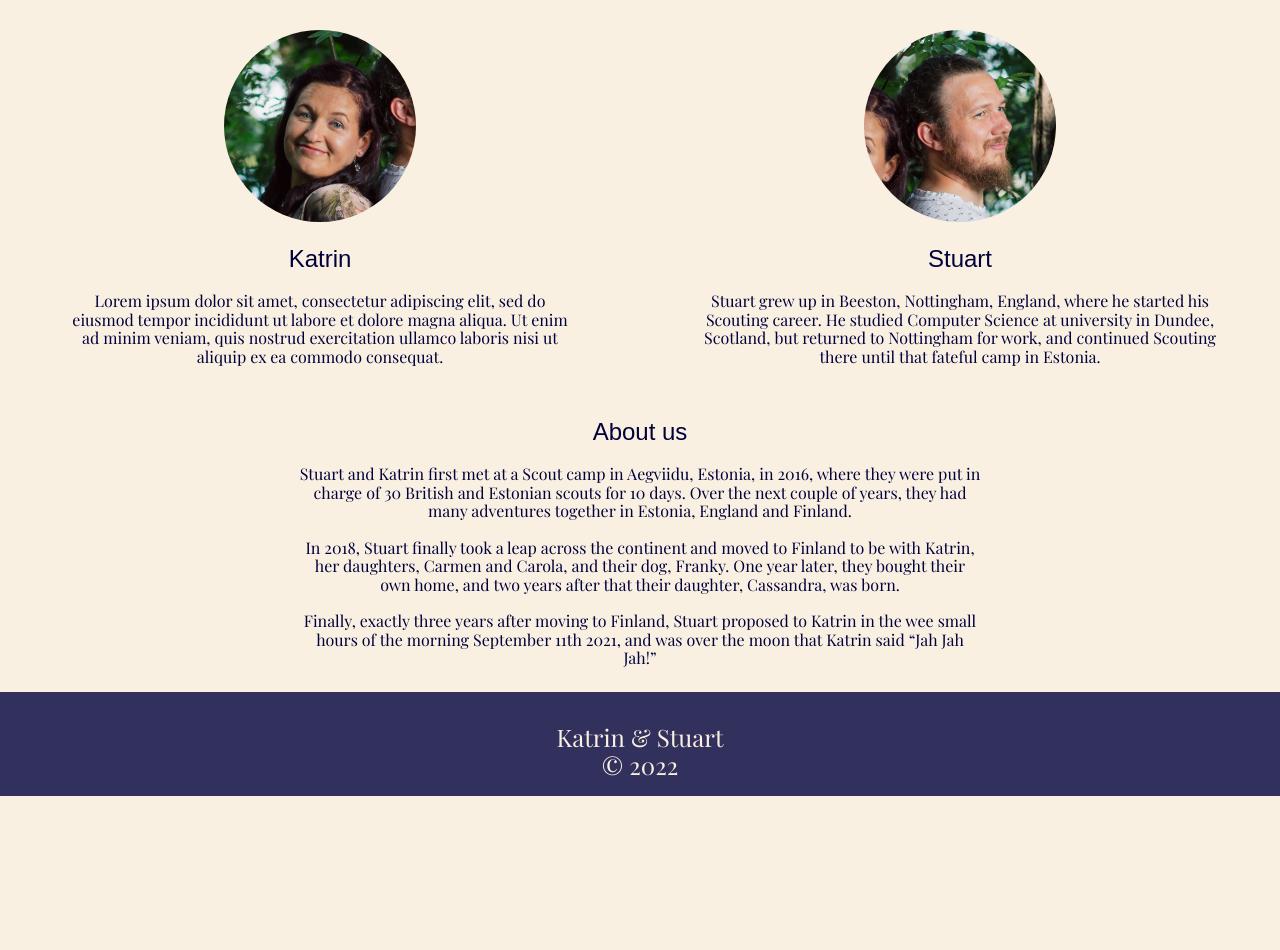
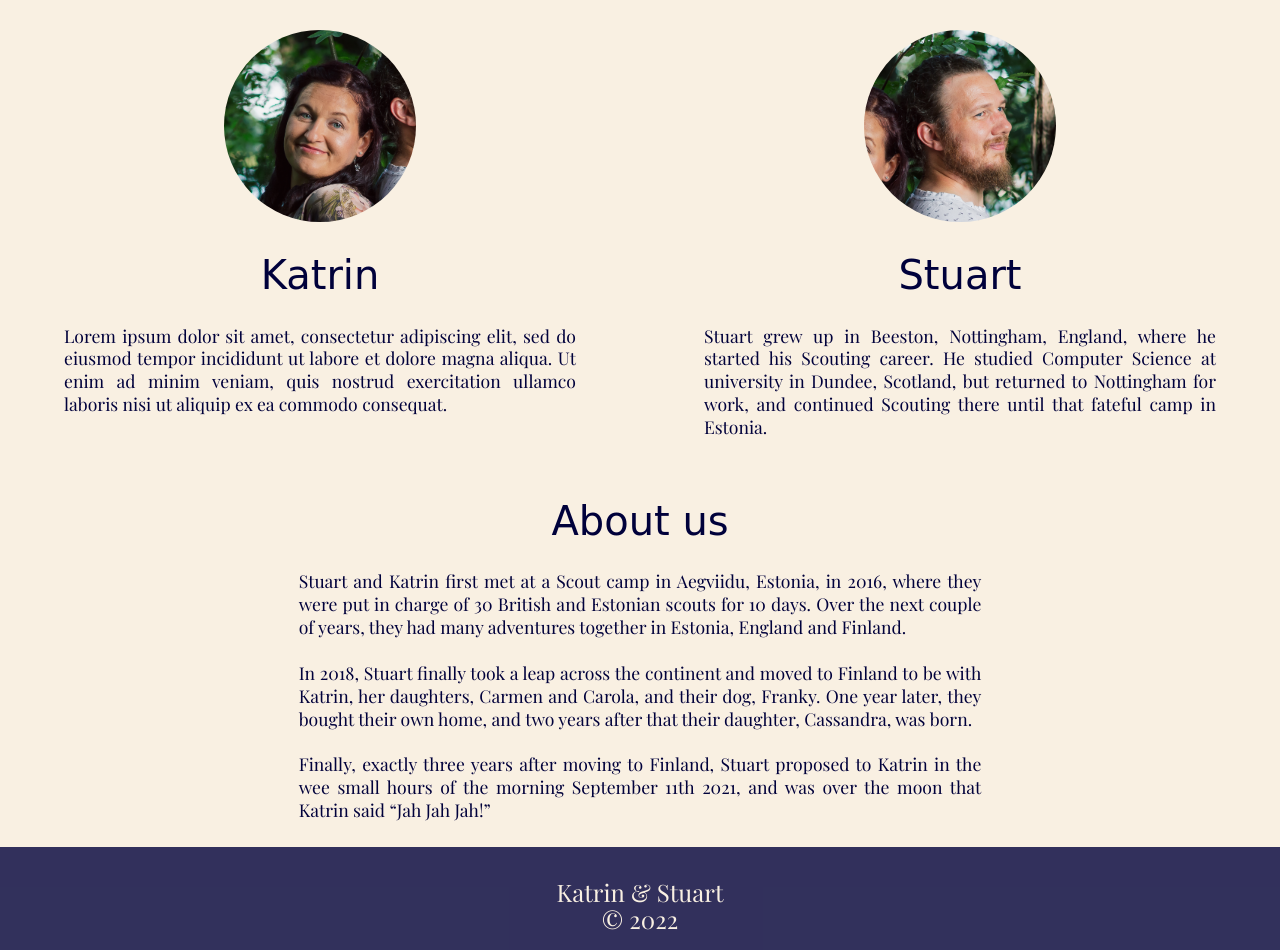
Before and after one commit to solpyro/wedding, a PHP site: page / in a window 1280 px wide. Shown: the part 638-1588 px from the top of the page. Before the commit the page ends 1434 px from the top, so only its background shows below. Run offline with PHP 8.4, Linux system fonts and the light colour scheme; some libraries are stand-ins or nearby versions; some web fonts are replaced.

Commit message:
styling adjustments for the about-me components

```diff
--- a/css/about-me.css
+++ b/css/about-me.css
@@ -12,6 +12,13 @@
     width:30%;
 }
 
+.about-me .name {
+    font-size: 2.5rem;
+}
+
 .about-me .about {
     margin: 0 10%;
+    text-align: justify;
+    line-height: 1.3;
+    font-size:1.1rem;
 }
--- a/index.php
+++ b/index.php
@@ -32,20 +32,20 @@
 				<div class="pure-g center">
 					<div class="pure-u-1 pure-u-md-1-2 about-me">
 						<img src="img/katrin.jpg" class="photo" />
-						<h2 class="name">Katrin</h2>
+						<h1 class="name">Katrin</h1>
 						<p lang="en" class="about">Lorem ipsum dolor sit amet, consectetur adipiscing elit, sed do eiusmod tempor incididunt ut labore et dolore magna aliqua. Ut enim ad minim veniam, quis nostrud exercitation ullamco laboris nisi ut aliquip ex ea commodo consequat.</p>
 						<p lang="et" class="about">ET Lorem ipsum dolor sit amet, consectetur adipiscing elit, sed do eiusmod tempor incididunt ut labore et dolore magna aliqua. Ut enim ad minim veniam, quis nostrud exercitation ullamco laboris nisi ut aliquip ex ea commodo consequat.</p>
 					</div>
 					<div class="pure-u-1 pure-u-md-1-2 about-me">
 						<img src="img/stuart.jpg" class="photo" />
-						<h2 clas="name">Stuart</h2>
+						<h1 class="name">Stuart</h1>
 						<p lang="en" class="about">Stuart grew up in Beeston, Nottingham, England, where he started his Scouting career. He studied Computer Science at university in Dundee, Scotland, but returned to Nottingham for work, and continued Scouting there until that fateful camp in Estonia.</p>
 						<p lang="et" class="about">ET Stuart grew up in Beeston, Nottingham, England, where he started his Scouting career. He studied Computer Science at university in Dundee, Scotland, but returned to Nottingham for work, and continued Scouting there until that fateful camp in Estonia.</p>
 					</div>
 
 					<div class="pure-u-1 pure-u-md-2-3 about-me">
-						<h2 lang="en" class="name">About us</h2>
-						<h2 lang="et" class="name">Meist</h2>
+						<h1 lang="en" class="name">About us</h1>
+						<h1 lang="et" class="name">Meist</h1>
 						<p lang="en" class="about">
 							Stuart and Katrin first met at a Scout camp in Aegviidu, Estonia, in 2016, where they were put in charge of 30 British and Estonian scouts for 10 days. Over the next couple of years, they had many adventures together in Estonia, England and Finland.
 							<br /><br />
```
Also changed, not shown: README.md.
